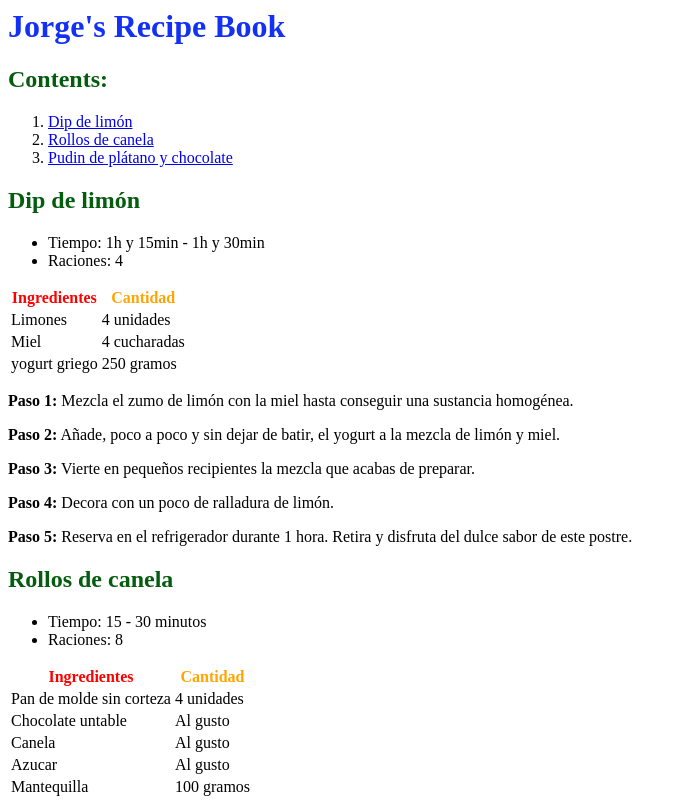
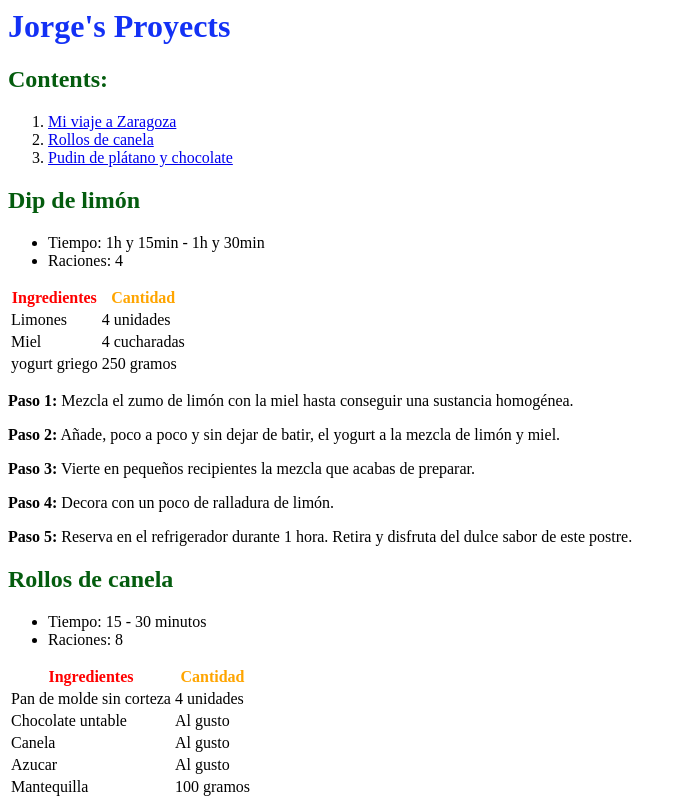
Before and after one commit to jgonzalez123/Jorge-s-blog, a plain HTML site: page index.html in a window 1280 px wide. Shown: the top 802 px of the page, without its empty margins (0-687 px from the left). Drawn offline with Linux system fonts and the light colour scheme.

Commit message:
Update index.html

```diff
--- a/index.html
+++ b/index.html
@@ -22,12 +22,12 @@
     </head>
     <body>
 
-        <h1>Jorge's Recipe Book</h1>
+        <h1>Jorge's Proyects</h1>
 
         <h2>Contents:</h2>
 
         <ol>
-            <li><a href="#Limón">Dip de limón</a></li>
+            <li><a href="../mi_carpeta/viaja_a_zaragoza.html"> Mi viaje a Zaragoza</a></li>
             <li><a href="#Canela">Rollos de canela</a></li>
             <li><a href="#Pudin">Pudin de plátano y chocolate</a></li>
         </ol>
```
